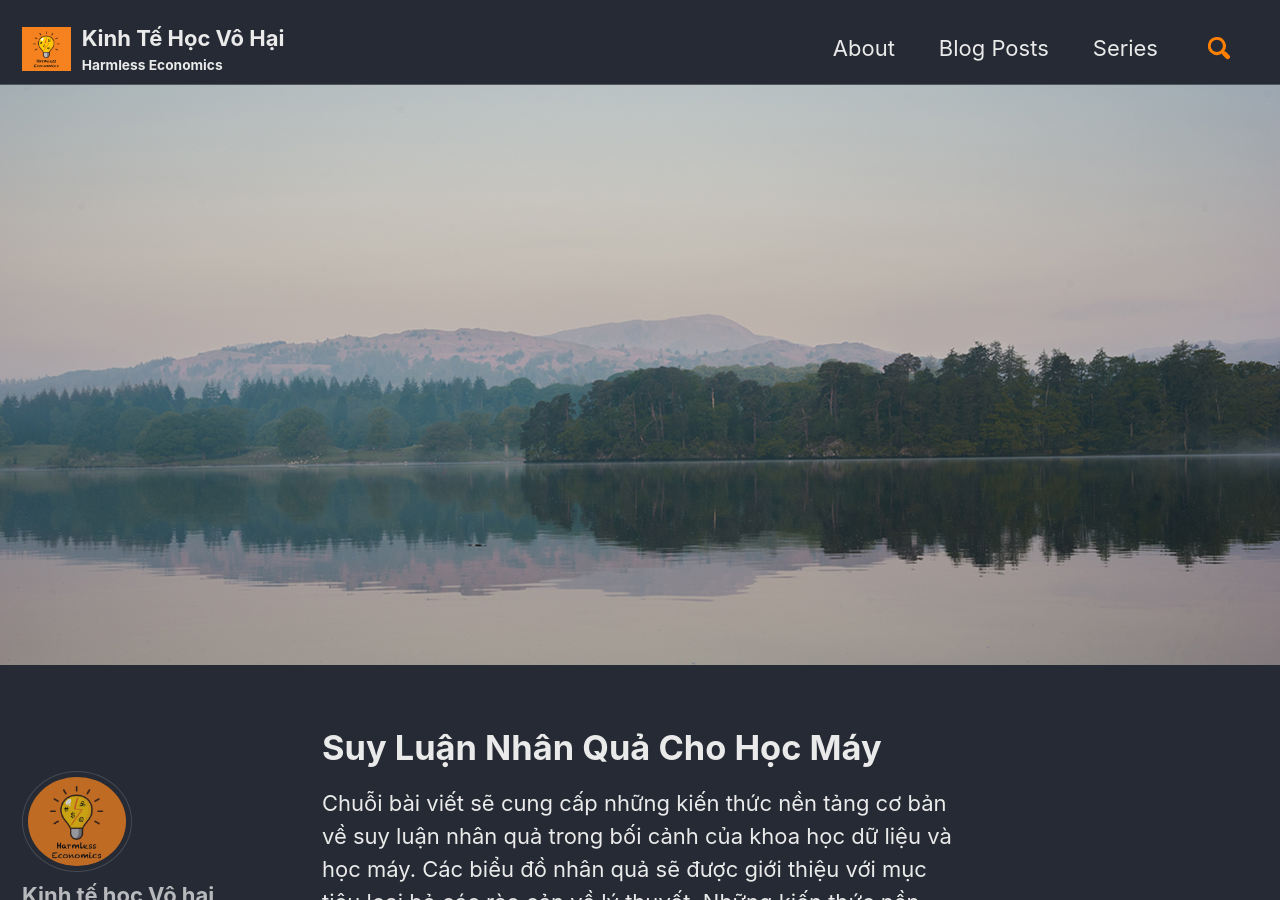
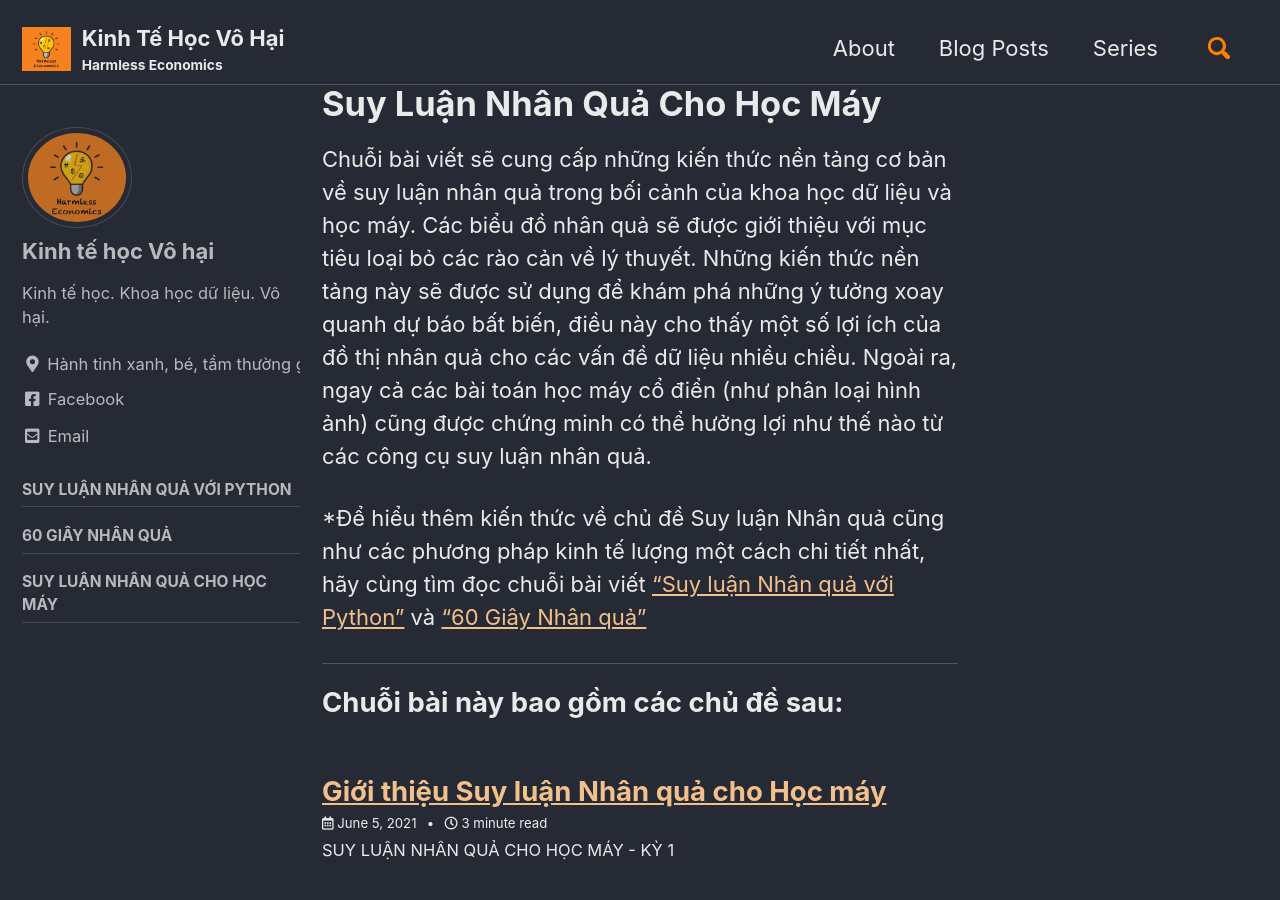
Before and after one commit to kinhtehocvohai/kinhtehocvohai.github.io, a Jekyll site: the page built from _pages/aicausal.md, in a window 1280 px wide and 900 px high. Built offline with Jekyll 4.4.1, drawn with Linux system fonts in a browser that asks for light colours; cached includes are drawn as plain includes.

Commit message:
Update aicausal.md

```diff
--- a/_pages/aicausal.md
+++ b/_pages/aicausal.md
@@ -3,8 +3,6 @@ title: Suy Luận Nhân Quả Cho Học Máy
 share: true
 sidebar:
     nav: series
-header:
-  image: /assets/images/media/aicausalcover.jpg
 layout: collection
 excerpt: "Loạt bài viết cung cấp những kiến thức nền tảng cơ bản về suy luận nhân quả trong bối cảnh của khoa học dữ liệu và học máy"
 permalink: /aicausal/
```
